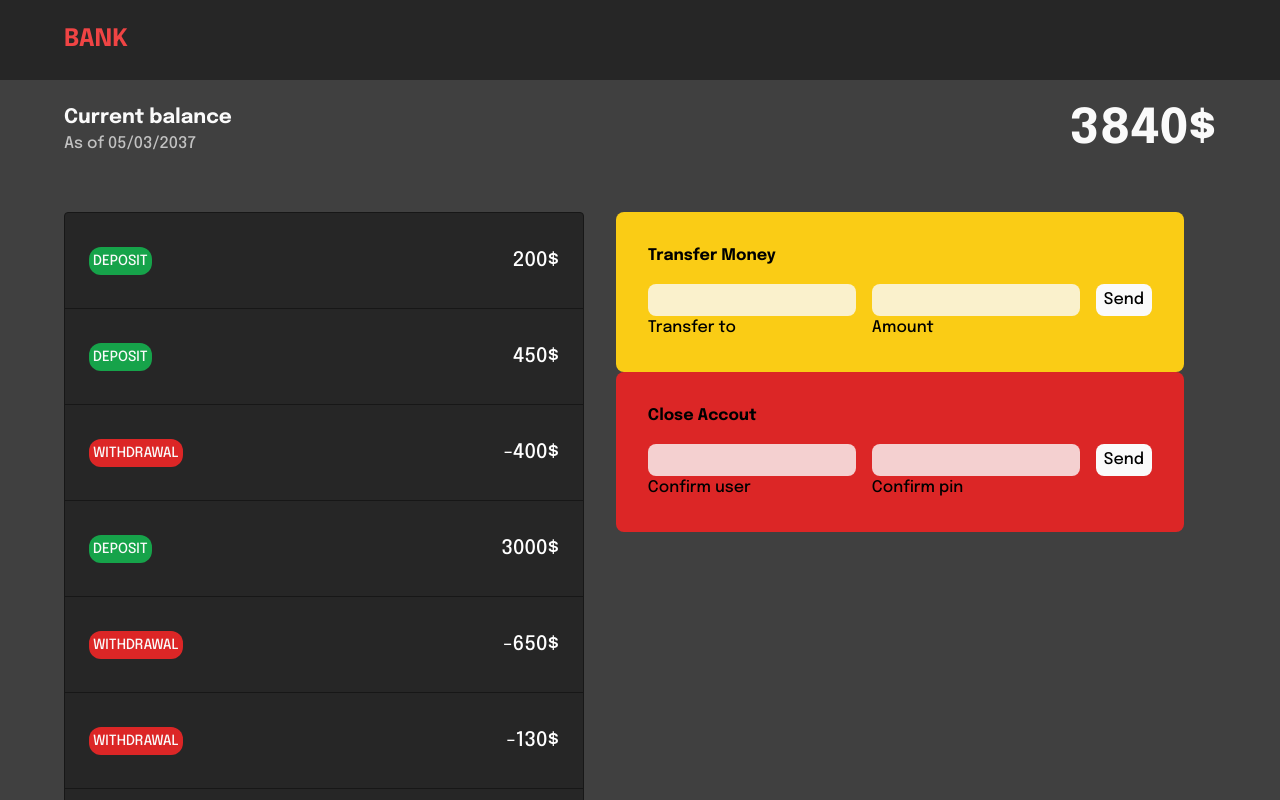
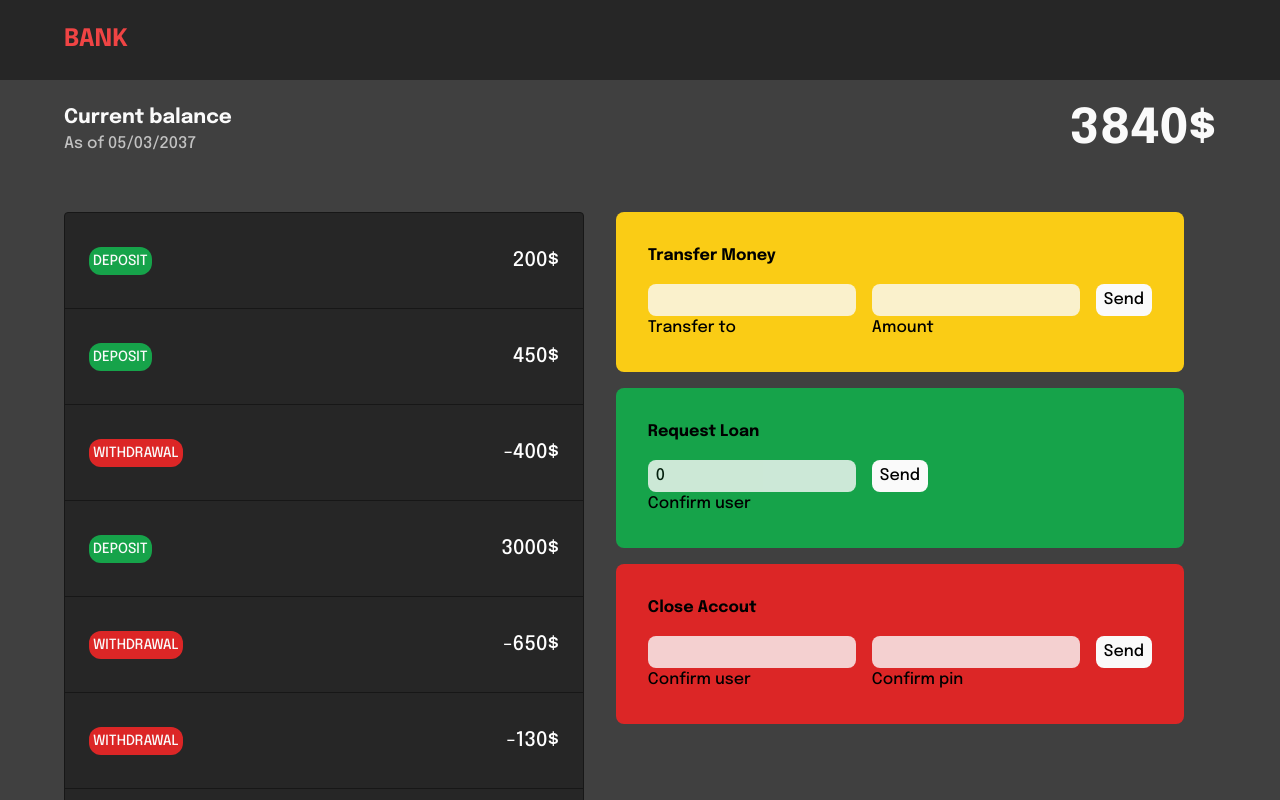
Before and after one commit to RamonAPereira/bank-dashboard, a Vue app: page /dashboard in a window 1280 px wide. Shown: the top 800 px of the page. Built offline with nearby package versions, Linux system fonts and the light colour scheme.

Commit message:
feat: Loan request

```diff
--- /dev/null
+++ b/src/components/RequestLoan.vue
@@ -0,0 +1,36 @@
+<script setup>
+import { ref } from "vue";
+import { useAccounts } from "../stores/accounts";
+
+const amount = ref(0);
+const accounts = ref(useAccounts());
+</script>
+
+<template>
+  <div class="bg-green-600 p-8 mx-8 rounded-lg flex flex-col gap-4">
+    <h2 class="font-bold">Request Loan</h2>
+    <form class="flex justify-start items-start gap-4" @click.prevent="">
+      <div class="flex flex-col">
+        <input
+          class="form__inputs"
+          type="number"
+          name="close-this-username"
+          v-model.number="amount"
+        />
+        <label for="close-this-username">Confirm user</label>
+      </div>
+      <button
+        class="bg-neutral-50 px-2 py-1 rounded-lg"
+        @click.prevent="accounts.concedeLoan(amount)"
+      >
+        Send
+      </button>
+    </form>
+  </div>
+</template>
+
+<style setup>
+.form__inputs {
+  @apply bg-neutral-50 px-2 py-1 opacity-80 rounded-lg;
+}
+</style>
--- a/src/layouts/NewMovement.vue
+++ b/src/layouts/NewMovement.vue
@@ -1,12 +1,16 @@
 <script setup>
 import TransferMoney from "../components/TransferMoney.vue";
 import CloseAccount from "../components/CloseAccount.vue";
+import RequestLoan from "../components/RequestLoan.vue";
 </script>
 
 <template>
-  <ul class="flex-1">
+  <ul class="flex-1 flex flex-col gap-4">
     <li>
       <TransferMoney />
+    </li>
+    <li>
+      <RequestLoan />
     </li>
     <li>
       <CloseAccount />
--- a/src/stores/accounts.js
+++ b/src/stores/accounts.js
@@ -61,11 +61,21 @@ export const useAccounts = defineStore("main", {
       ) {
         //Doing the transfer
         to.movements.push(transfer);
-        this.accounts[this.currentUser].movements.push(-transfer);
+        this.accounts[this.currentUser].movements.unshift(-transfer);
+      }
+    },
+    concedeLoan(amount) {
+      const currentAccount = this.accounts[this.currentUser];
+      if (
+        amount > 0 &&
+        currentAccount.movements.some((mov) => mov >= amount * 0.1)
+      ) {
+        //concede loan
+        currentAccount.movements.unshift(amount);
+        console.log(currentAccount.movements);
       }
     },
     closeAccount(closeThis) {
-      console.log("Close account");
       const currentAccount = this.accounts[this.currentUser];
       if (
         currentAccount.username === closeThis.username &&
```
Also changed, not shown: 1 other file (tests, documents, lock files or other folders).
